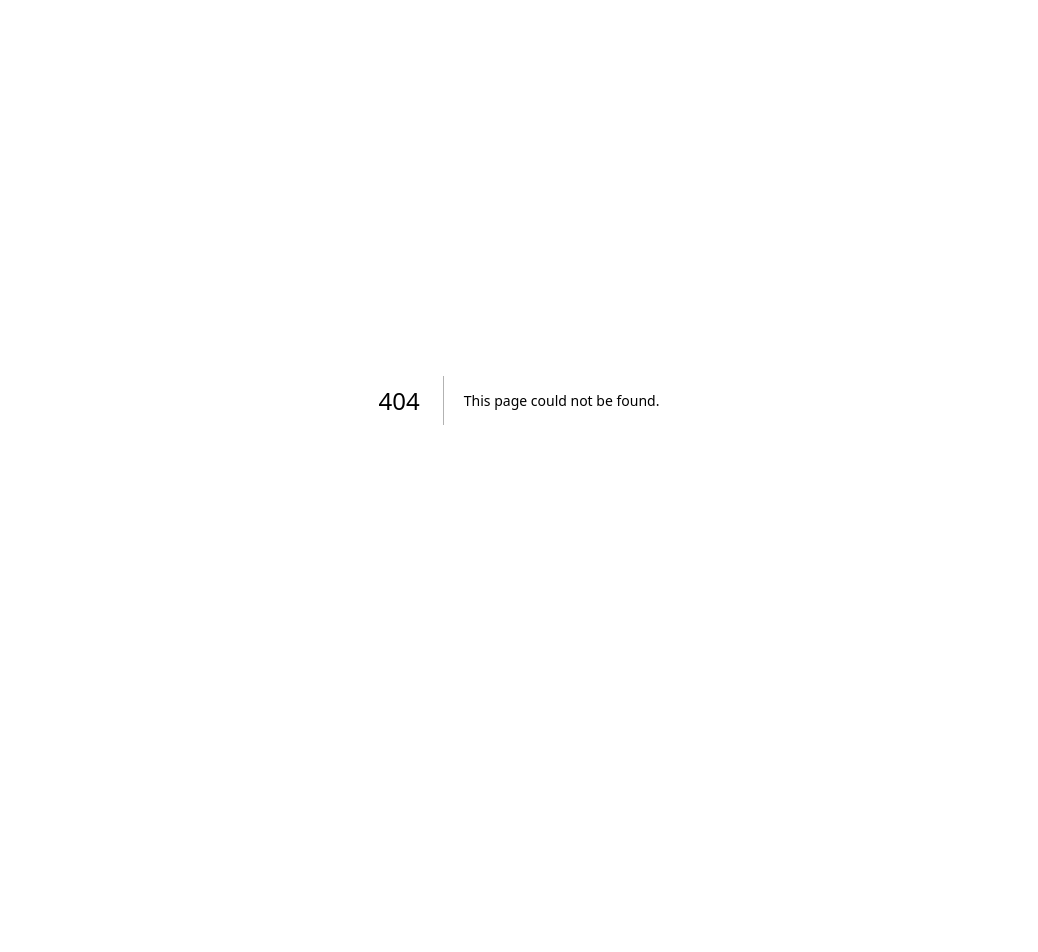
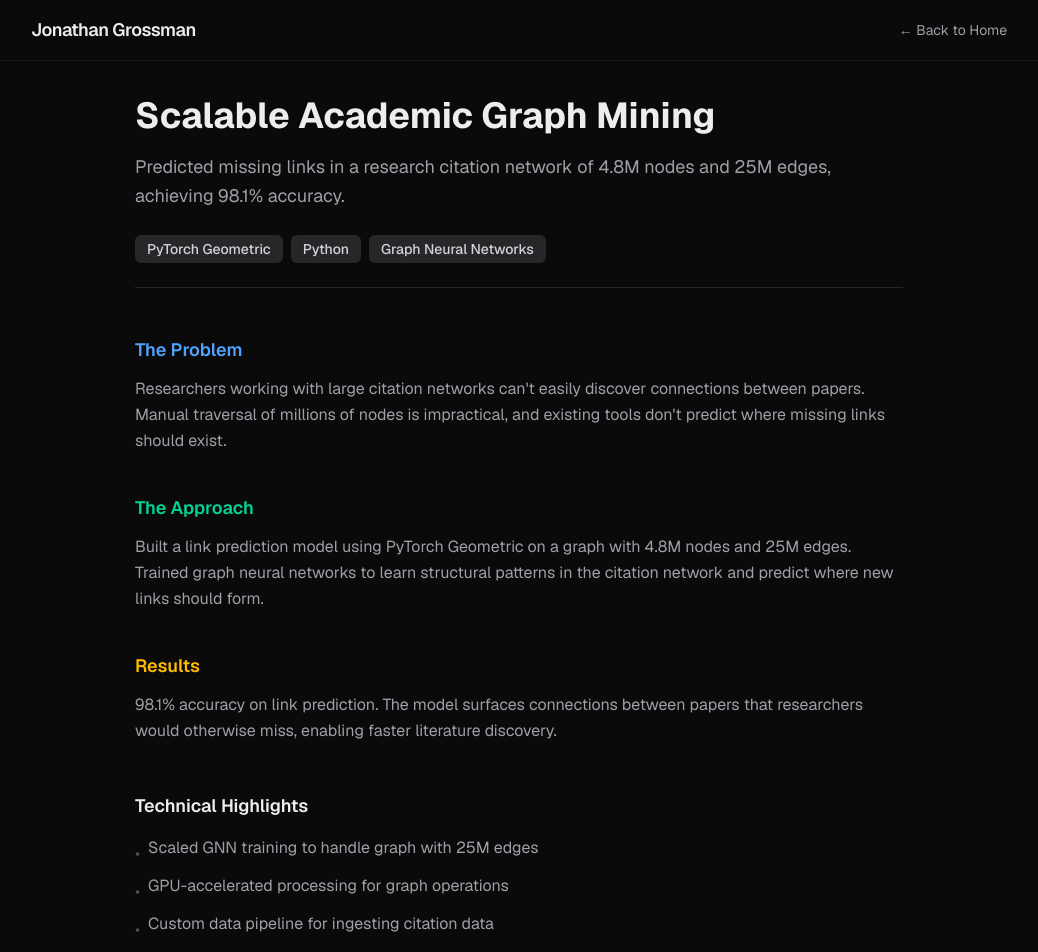
Before and after one commit to jgwentworth92/jgwentworth92.github.io, a Next.js app: page /projects/academic-graph-mining in a window 1280 px wide. Before the commit this address had no page. Shown: the top 952 px of the page, without its empty margins (121-1159 px from the left). Before the commit the page ends 800 px from the top, so only its background shows below. Built offline with nearby package versions, Linux system fonts and the light colour scheme.

Commit message:
feat: add project detail pages with static generation and page transition

```diff
--- /dev/null
+++ b/src/app/projects/[slug]/page.tsx
@@ -0,0 +1,48 @@
+import { notFound } from "next/navigation";
+import Link from "next/link";
+import { projects } from "@/data/projects";
+import { ProjectDetailContent } from "@/components/project-detail-content";
+
+export function generateStaticParams() {
+  return projects.map((project) => ({ slug: project.slug }));
+}
+
+export async function generateMetadata({ params }: { params: Promise<{ slug: string }> }) {
+  const { slug } = await params;
+  const project = projects.find((p) => p.slug === slug);
+  if (!project) return {};
+  return {
+    title: `${project.title} — Jonathan Grossman`,
+    description: project.summary,
+  };
+}
+
+export default async function ProjectPage({
+  params,
+}: {
+  params: Promise<{ slug: string }>;
+}) {
+  const { slug } = await params;
+  const project = projects.find((p) => p.slug === slug);
+  if (!project) notFound();
+
+  return (
+    <>
+      <nav className="fixed top-0 left-0 right-0 z-50 bg-[#0a0a0a]/90 backdrop-blur-sm border-b border-white/5">
+        <div className="mx-auto max-w-5xl flex items-center justify-between px-6 py-4">
+          <Link href="/" className="text-lg font-semibold tracking-tight">
+            Jonathan Grossman
+          </Link>
+          <Link
+            href="/"
+            className="text-sm text-zinc-400 hover:text-white transition-colors"
+          >
+            ← Back to Home
+          </Link>
+        </div>
+      </nav>
+
+      <ProjectDetailContent project={project} />
+    </>
+  );
+}
--- /dev/null
+++ b/src/components/project-detail-content.tsx
@@ -0,0 +1,84 @@
+"use client";
+
+import { motion } from "framer-motion";
+import type { Project } from "@/data/projects";
+
+export function ProjectDetailContent({ project }: { project: Project }) {
+  const sections = [
+    { label: "The Problem", content: project.problem, color: "text-blue-400" },
+    { label: "The Approach", content: project.approach, color: "text-emerald-400" },
+    { label: "Results", content: project.results, color: "text-amber-400" },
+  ];
+
+  return (
+    <motion.main
+      initial={{ opacity: 0, y: 20 }}
+      animate={{ opacity: 1, y: 0 }}
+      transition={{ duration: 0.5, ease: "easeOut" }}
+      className="pt-24 pb-20 px-6"
+    >
+      <div className="mx-auto max-w-3xl">
+        <h1 className="text-3xl sm:text-4xl font-bold mb-4">
+          {project.title}
+        </h1>
+        <p className="text-lg text-zinc-400 mb-6 leading-relaxed">
+          {project.summary}
+        </p>
+        <div className="flex flex-wrap gap-2 mb-6">
+          {project.techStack.map((tech) => (
+            <span
+              key={tech}
+              className="px-3 py-1 rounded-md text-sm font-medium bg-zinc-800 text-zinc-300"
+            >
+              {tech}
+            </span>
+          ))}
+        </div>
+        {project.githubUrl && (
+          <a
+            href={project.githubUrl}
+            target="_blank"
+            rel="noopener noreferrer"
+            className="inline-block px-5 py-2.5 bg-white text-black rounded-lg font-medium hover:bg-zinc-200 transition-colors text-sm mb-12"
+          >
+            View on GitHub
+          </a>
+        )}
+
+        <hr className="border-zinc-800 mb-12" />
+
+        <div className="space-y-10">
+          {sections.map((section) => (
+            <div key={section.label}>
+              <h2 className={`font-semibold text-lg mb-3 ${section.color}`}>
+                {section.label}
+              </h2>
+              <p className="text-zinc-400 leading-relaxed">
+                {section.content}
+              </p>
+            </div>
+          ))}
+        </div>
+
+        {project.highlights.length > 0 && (
+          <div className="mt-12">
+            <h2 className="font-semibold text-lg mb-4">
+              Technical Highlights
+            </h2>
+            <ul className="space-y-2">
+              {project.highlights.map((highlight) => (
+                <li
+                  key={highlight}
+                  className="text-zinc-400 flex items-start gap-2"
+                >
+                  <span className="text-zinc-600 mt-1.5 shrink-0">•</span>
+                  {highlight}
+                </li>
+              ))}
+            </ul>
+          </div>
+        )}
+      </div>
+    </motion.main>
+  );
+}
```
